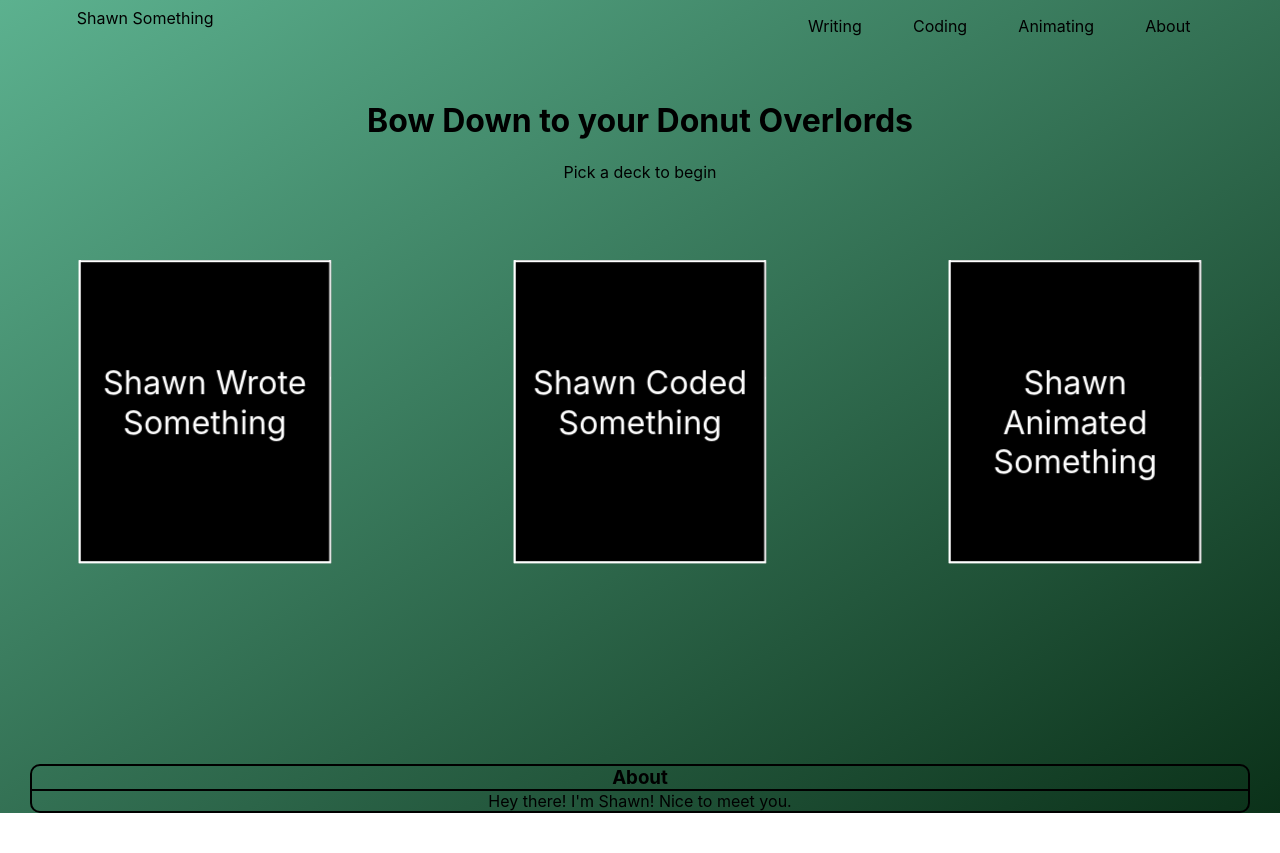
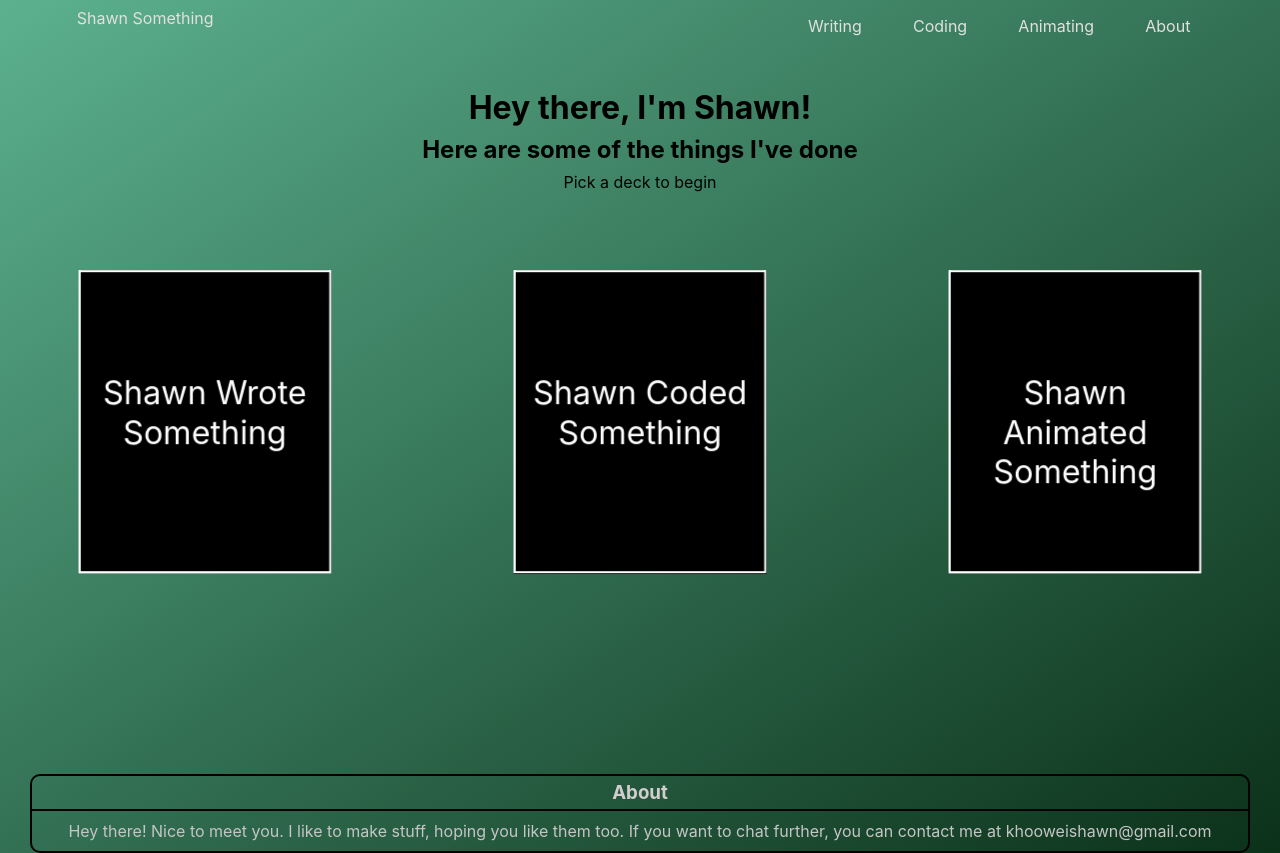
Before and after one commit to ShawnSomething/card-deck, a React (Create React App) app: page / in a window 1280 px wide. Before the commit the page ends 813 px from the top, so only its background shows below. Built offline with nearby package versions, Linux system fonts and the light colour scheme.

Commit message:
About section and Hero Section updates

```diff
--- a/src/App.css
+++ b/src/App.css
@@ -11,6 +11,7 @@
   justify-content: space-between;
   min-height: 10vh;
   padding: 0 5%;
+  color: rgb(226, 224, 224);
 }
 
 .Nav-bar .home {
@@ -34,6 +35,7 @@
 
 .Header {
   text-align: center;
+  margin: 1vh;
 }
 
 .Card-decks {
@@ -174,6 +176,8 @@
   margin-bottom: 0;
   margin-left: 30px;
   margin-right: 30px;
+  color: rgb(210, 206, 206);
+  padding: 5px;
 }
 
 .About-content {
@@ -192,6 +196,9 @@
   margin-left: 30px;
   margin-right: 30px;
   margin-bottom: 0;
+  text-align: center;
+  color: rgb(197, 197, 197);
+  padding: 10px;
 }
 
 .Overlay {
--- a/src/about.tsx
+++ b/src/about.tsx
@@ -2,7 +2,7 @@ export const About = () => {
     return (
         <>
         <h3 className="About">About</h3>
-        <p className="About-content">Hey there! I'm Shawn! Nice to meet you.</p>
+        <p className="About-content">Hey there! Nice to meet you. I like to make stuff, hoping you like them too. If you want to chat further, you can contact me at khooweishawn@gmail.com</p>
         </>
     )
 }
--- a/src/animating.tsx
+++ b/src/animating.tsx
@@ -36,10 +36,10 @@ export const Animating: React.FC = () => {
                     <div className="Box" ref={boxRef} onMouseMove={handleMouseMove} onMouseLeave={handleMouseLeave}>
                         <div className="Box-face" id="front">Shawn Animated Something</div>
                         <div className="Box-face" id="back">Back</div>
-                        <div className="Box-face" id="left">Left</div>
-                        <div className="Box-face" id="right">Right</div>
-                        <div className="Box-face" id="top">Top</div>
-                        <div className="Box-face" id="bottom">bottom</div>
+                        <div className="Box-face" id="left"></div>
+                        <div className="Box-face" id="right"></div>
+                        <div className="Box-face" id="top"></div>
+                        <div className="Box-face" id="bottom"></div>
                     </div>
                 </div>
             </div>
--- a/src/coding.tsx
+++ b/src/coding.tsx
@@ -36,10 +36,10 @@ export const Coding: React.FC = () => {
                     <div className="Box" ref={boxRef} onMouseMove={handleMouseMove} onMouseLeave={handleMouseLeave}>
                         <div className="Box-face" id="front">Shawn Coded Something</div>
                         <div className="Box-face" id="back">Back</div>
-                        <div className="Box-face" id="left">Left</div>
-                        <div className="Box-face" id="right">Right</div>
-                        <div className="Box-face" id="top">Top</div>
-                        <div className="Box-face" id="bottom">bottom</div>
+                        <div className="Box-face" id="left"></div>
+                        <div className="Box-face" id="right"></div>
+                        <div className="Box-face" id="top"></div>
+                        <div className="Box-face" id="bottom"></div>
                     </div>
                 </div>
             </div>
--- a/src/hero.tsx
+++ b/src/hero.tsx
@@ -1,7 +1,8 @@
 export const Hero = () => {
     return (
         <>
-        <h1 className="Header">Bow Down to your Donut Overlords</h1>
+        <h1 className="Header">Hey there, I'm Shawn!</h1>
+        <h2  className="Header">Here are some of the things I've done</h2>
         <p className="Header">Pick a deck to begin</p>
         </>
     )
--- a/src/writing.tsx
+++ b/src/writing.tsx
@@ -36,10 +36,10 @@ export const Writing: React.FC = () => {
                     <div className="Box" ref={boxRef} onMouseMove={handleMouseMove} onMouseLeave={handleMouseLeave}>
                         <div className="Box-face" id="front">Shawn Wrote Something</div>
                         <div className="Box-face" id="back">Back</div>
-                        <div className="Box-face" id="left">Left</div>
-                        <div className="Box-face" id="right">Right</div>
-                        <div className="Box-face" id="top">Top</div>
-                        <div className="Box-face" id="bottom">bottom</div>
+                        <div className="Box-face" id="left"></div>
+                        <div className="Box-face" id="right"></div>
+                        <div className="Box-face" id="top"></div>
+                        <div className="Box-face" id="bottom"></div>
                     </div>
                 </div>
             </div>
```
